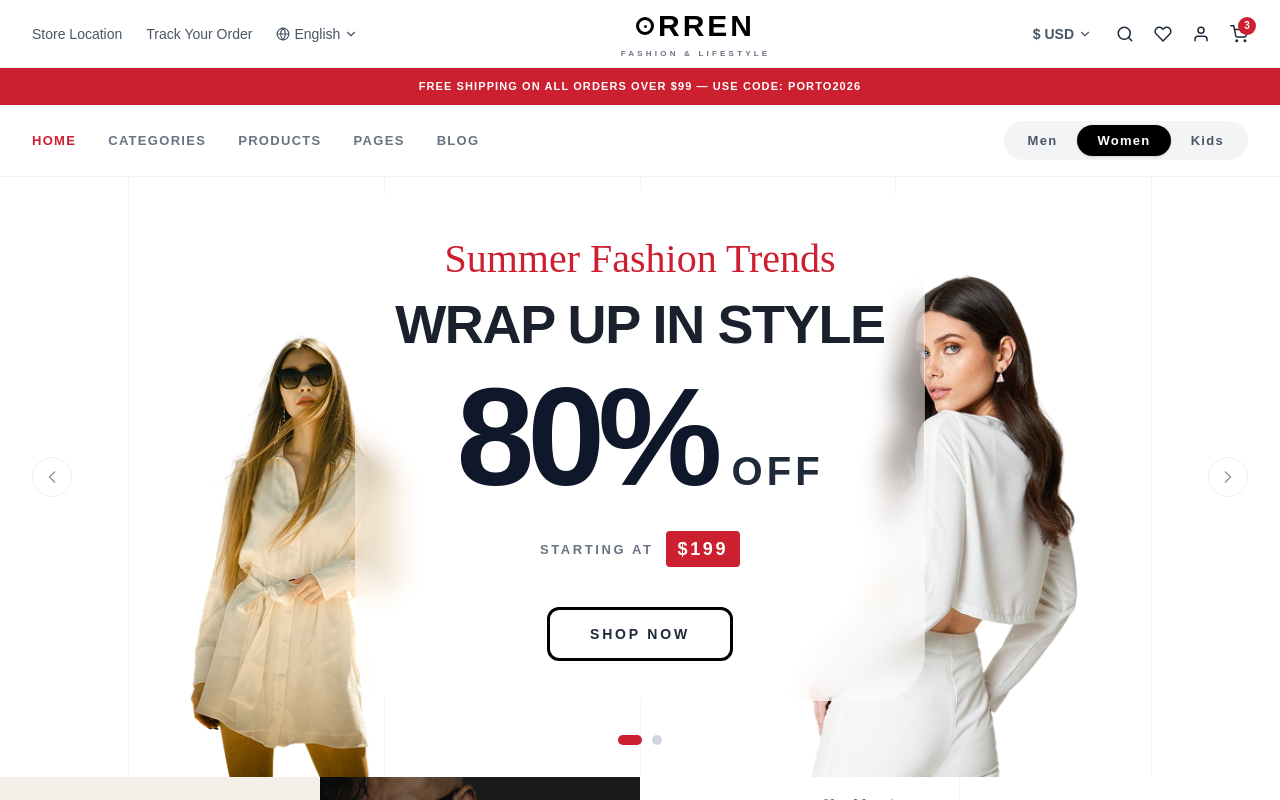
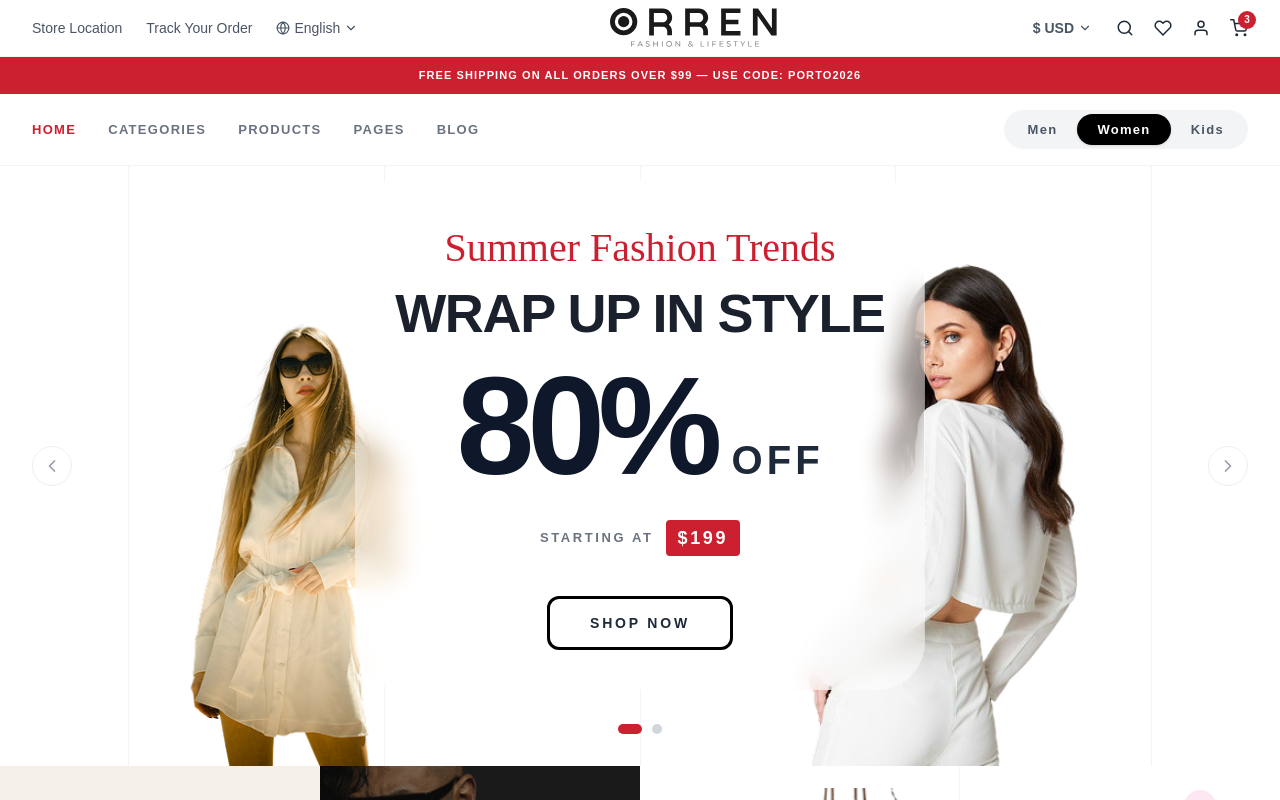
Before and after one commit to saifhusain62/Orren_Ecommerce_Project, a React (Vite) app in the folder client/: page / in a window 1280 px wide. Shown: the top 800 px of the page. Built offline with nearby package versions, Linux system fonts and the light colour scheme.

Commit message:
hero section done

```diff
--- a/client/src/components/Navbar.jsx
+++ b/client/src/components/Navbar.jsx
@@ -1,6 +1,7 @@
 import React, { useState, useEffect, useRef } from 'react'
 import { Link } from 'react-router-dom'
 import { FiSearch, FiHeart, FiUser, FiShoppingCart, FiGlobe, FiChevronDown } from 'react-icons/fi'
+import logo from '../assets/logo.svg'
 
 const Navbar = ({ category, setCategory }) => {
   const [activePopup, setActivePopup] = useState(null)
@@ -35,13 +36,7 @@ const Navbar = ({ category, setCategory }) => {
 
         <div className="flex-1 flex justify-center">
           <Link to="/" className="flex flex-col items-center group">
-            <div className="text-3xl font-extrabold text-black tracking-widest flex items-center group-hover:scale-105 transition-transform">
-              <div className="relative w-[18px] h-[18px] border-[3px] border-black rounded-full flex justify-center items-center mr-1">
-                <div className="w-[3px] h-[3px] bg-black rounded-full"></div>
-              </div>
-              RREN
-            </div>
-            <span className="text-[8px] text-gray-500 tracking-[0.4em] font-bold mt-1">FASHION & LIFESTYLE</span>
+            <img src={logo} alt="Orren Logo" className="h-[40px] object-contain group-hover:scale-105 transition-transform" />
           </Link>
         </div>
 
```
Also changed, not shown: client/src/assets/logo.svg (added).
